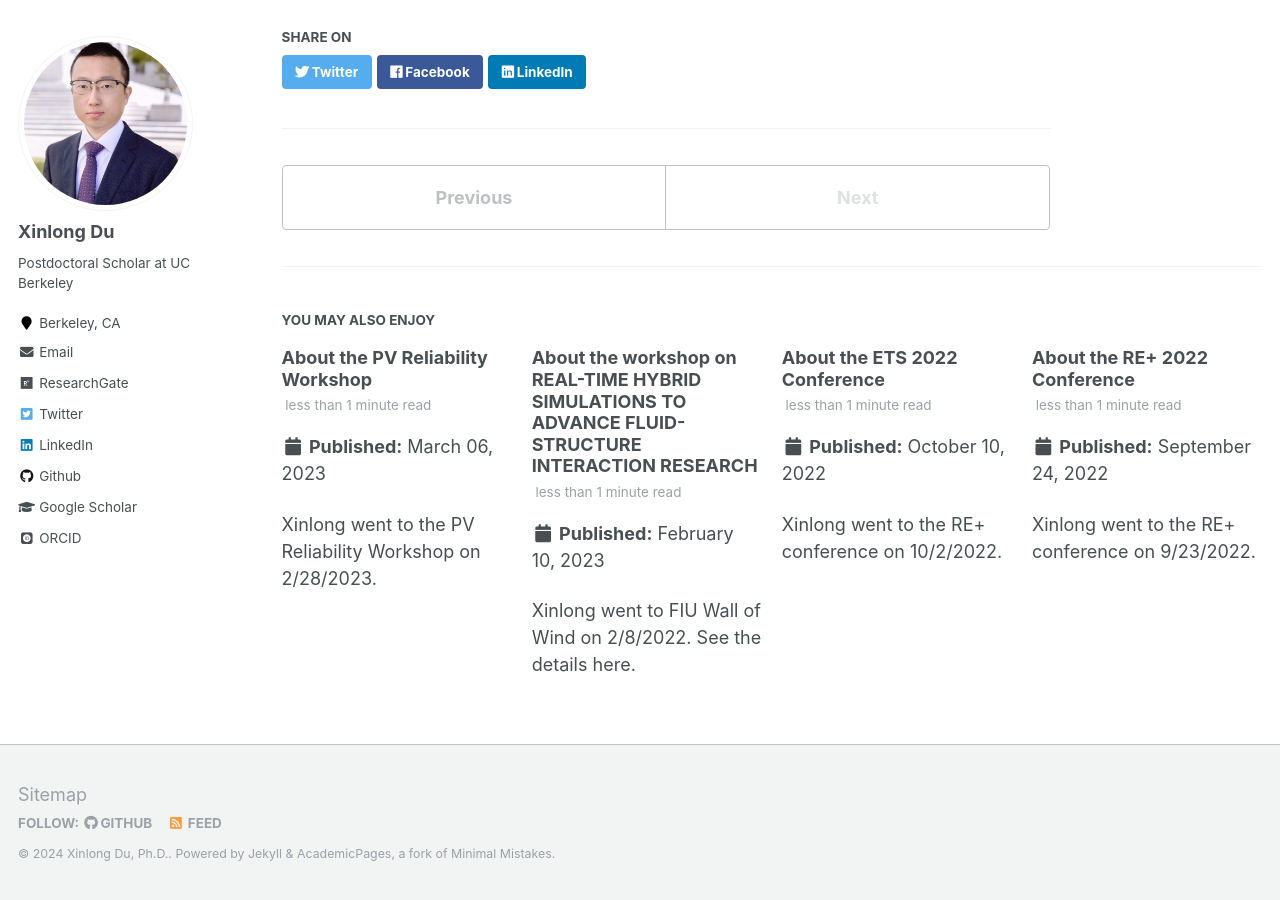
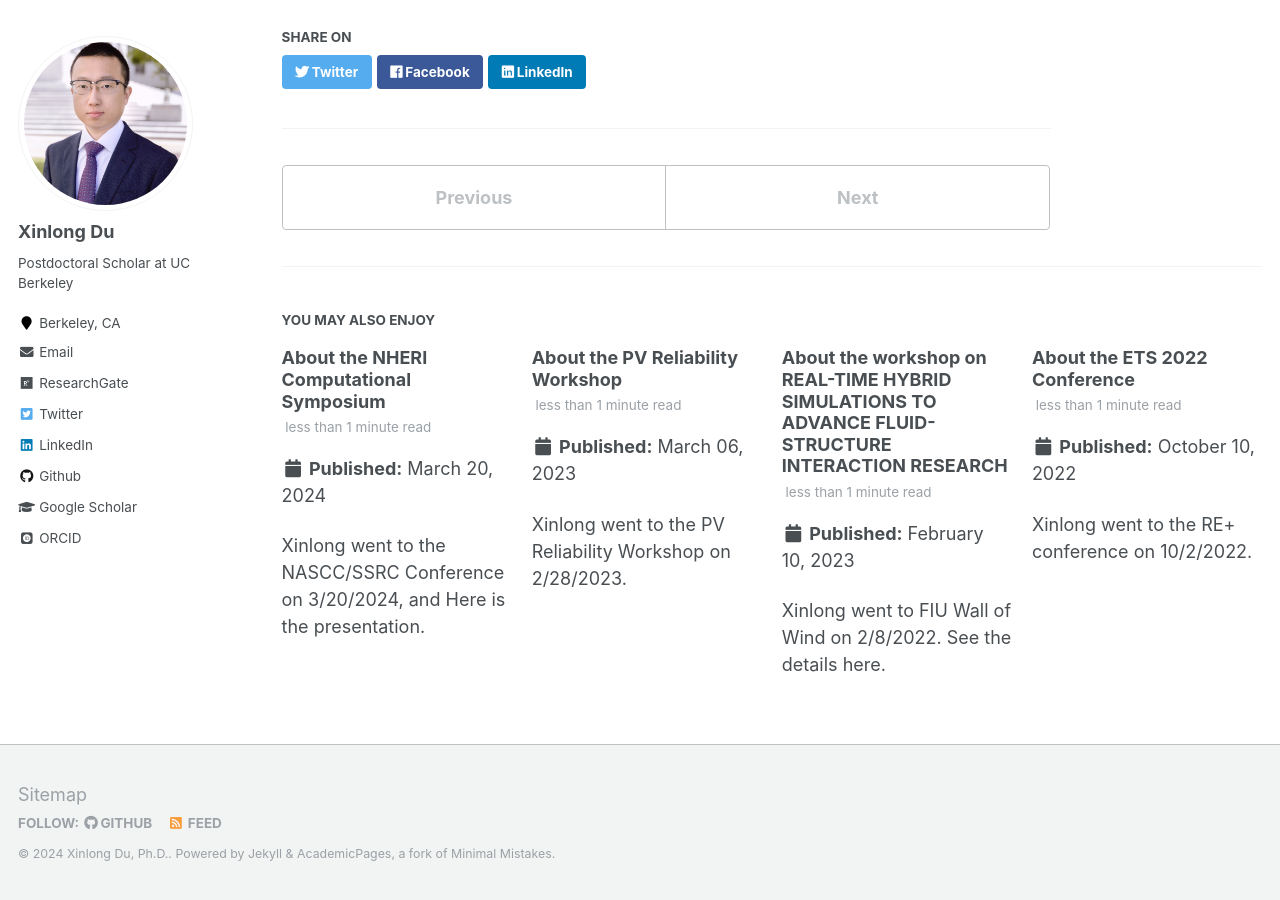
Before and after one commit to xinlong-du/xinlong-du.github.io, a Jekyll site: the page built from _posts/2024-02-01-blog-post-5.md, in a window 1280 px wide and 900 px high, scrolled down 2126 px. Built offline with Jekyll 4.4.1, drawn with Linux system fonts in a browser that asks for light colours; some web fonts are replaced; some of the changed text lies outside the part shown.

Commit message:
Add SSRC 2024 to blog posts

```diff
--- a/_posts/2024-02-01-blog-post-5.md
+++ b/_posts/2024-02-01-blog-post-5.md
@@ -12,13 +12,13 @@ Xinlong went to the NHERI Computational Symposium on 2/1/2024.
 
 My poster and me
 ======
-<img src="http://xinlong-du.github.io/files/NHERI_007.jpg" alt="drawing" width="500"/>
+<img src="http://xinlong-du.github.io/files/Blog5NHERI_007.jpg" alt="drawing" width="500"/>
 
 Discussion
 ======
-<img src="http://xinlong-du.github.io/files/NHERI_133.jpg" alt="drawing" width="500"/>
+<img src="http://xinlong-du.github.io/files/Blog5NHERI_133.jpg" alt="drawing" width="500"/>
 
-Focusing on the presentations
+Focusing
 ======
-<img src="http://xinlong-du.github.io/files/NHERI_164.jpg" alt="drawing" width="500"/>
-<img src="http://xinlong-du.github.io/files/NHERI_538.jpg" alt="drawing" width="500"/>
+<img src="http://xinlong-du.github.io/files/Blog5NHERI_164.jpg" alt="drawing" width="500"/>
+<img src="http://xinlong-du.github.io/files/Blog5NHERI_538.jpg" alt="drawing" width="500"/>
--- /dev/null
+++ b/_posts/2024-03-20-blog-post-6.md
@@ -0,0 +1,19 @@
+---
+title: 'About the NHERI Computational Symposium'
+date: 2024-03-20
+permalink: /posts/2024/03/blog-post-6/
+tags:
+  - cool posts
+  - category1
+  - category2
+---
+
+Xinlong went to the NASCC/SSRC Conference on 3/20/2024, and Here is the [presentation](http://xinlong-du.github.io/files/Blog6Presentation3SSRC2024.pdf).
+
+Meeting with Bailey before the conference
+======
+<img src="http://xinlong-du.github.io/files/Blog6IMG_6356.jpg" alt="drawing" width="500"/>
+
+Presentation by Prof. Hajjar
+======
+<img src="http://xinlong-du.github.io/files/Blog6IMG_6376.jpg" alt="drawing" width="500"/>
```
Also changed, not shown: _pages/publications.md (+1 -1 lines), _pages/software.md (+1 -3 lines), 12 other files.
